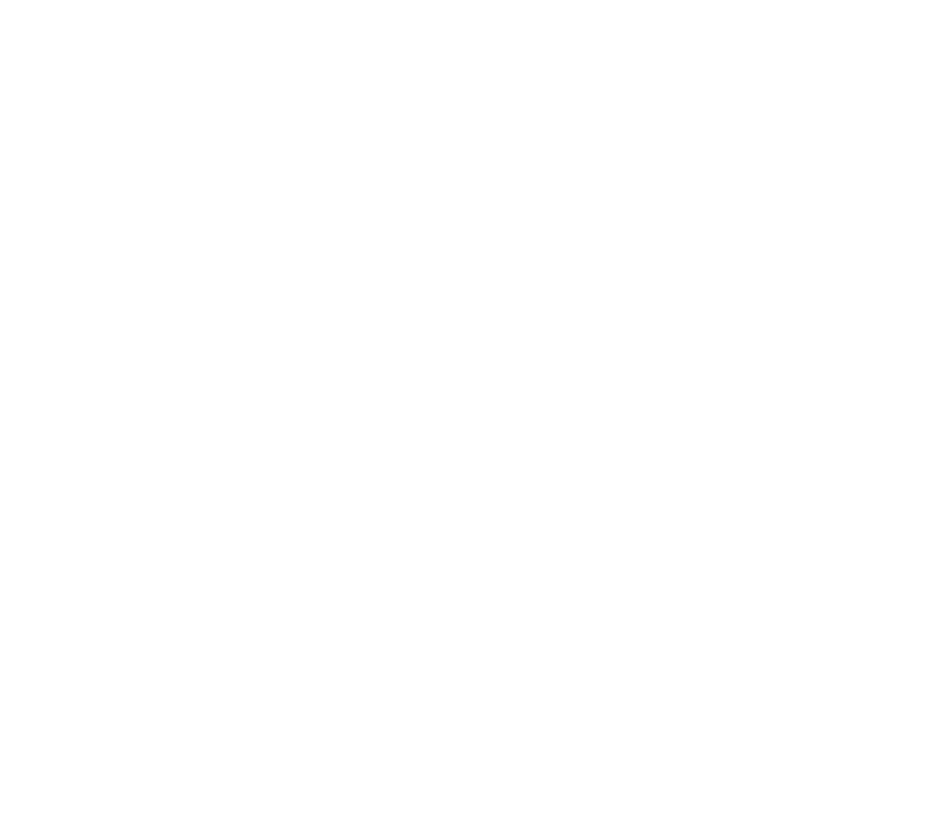
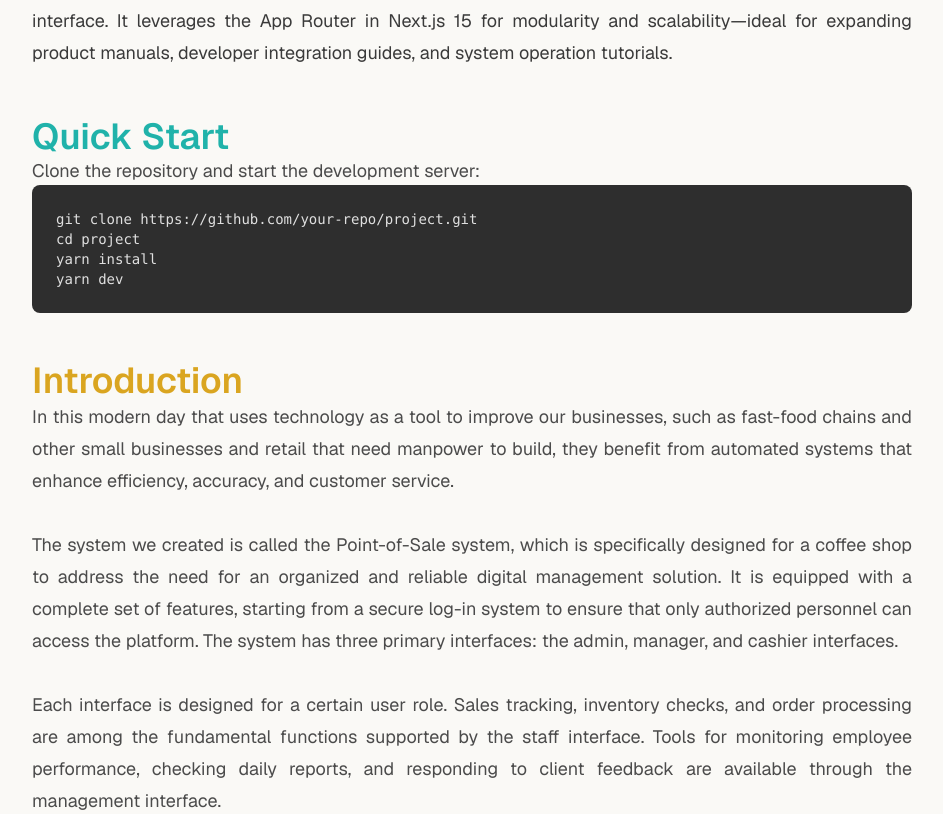
Before and after one commit to Joshclxx/Documentation, a Next.js app: page / in a window 1280 px wide. Shown: the part 1983-2797 px from the top of the page, without its empty margins (168-1111 px from the left). Before the commit the page ends 1818 px from the top, so only its background shows below. Built offline with nearby package versions, Linux system fonts and the light colour scheme.

Commit message:
fixed error

```diff
--- a/src/components/Glossary.tsx
+++ b/src/components/Glossary.tsx
@@ -37,8 +37,8 @@ export default function Home() {
             <br />
             <br />
             <span className="font-bold">Close Shift,</span> the process done at
-            the end of a cashier's shift to finalize sales, count cash, and
-            update the system's inventory and transaction logs.
+            the end of a cashier&apos;s shift to finalize sales, count cash, and
+            update the system&apos;s inventory and transaction logs.
             <br />
             <br />
             <span className="font-bold">Dashboard,</span> the main screen users
--- a/src/components/Home.tsx
+++ b/src/components/Home.tsx
@@ -96,9 +96,9 @@ export default function Home() {
               make data-driven decisions.
               <br />
               <br />
-              Overall, this approach helps the coffee shop's long-term growth
-              and success in addition to improving the effectiveness of everyday
-              operations.
+              Overall, this approach helps the coffee shop&apos;s long-term
+              growth and success in addition to improving the effectiveness of
+              everyday operations.
             </p>
           </section>
         </article>
--- a/src/components/Pagination.tsx
+++ b/src/components/Pagination.tsx
@@ -8,12 +8,37 @@ interface Props {
 export default function PaginatedContent({ currentPage }: Props) {
   return (
     <div className="max-w-5xl mx-auto p-10 space-y-16">
+      {/* INTRODUCTION */}
       {currentPage === 1 && (
         <section>
           <Home />
         </section>
       )}
-
+      {/* FRONTEND */}
+      {currentPage === 1 && (
+        <section>
+          <Home />
+        </section>
+      )}
+      {/* BACKEND */}
+      {currentPage === 1 && (
+        <section>
+          <Home />
+        </section>
+      )}
+      {/* WIREFRAME */}
+      {currentPage === 1 && (
+        <section>
+          <Home />
+        </section>
+      )}
+      {/* POWERED BY */}
+      {currentPage === 1 && (
+        <section>
+          <Home />
+        </section>
+      )}
+      {/* GLOSSARY */}
       {currentPage === 2 && (
         <section>
           <Glossary />
```
